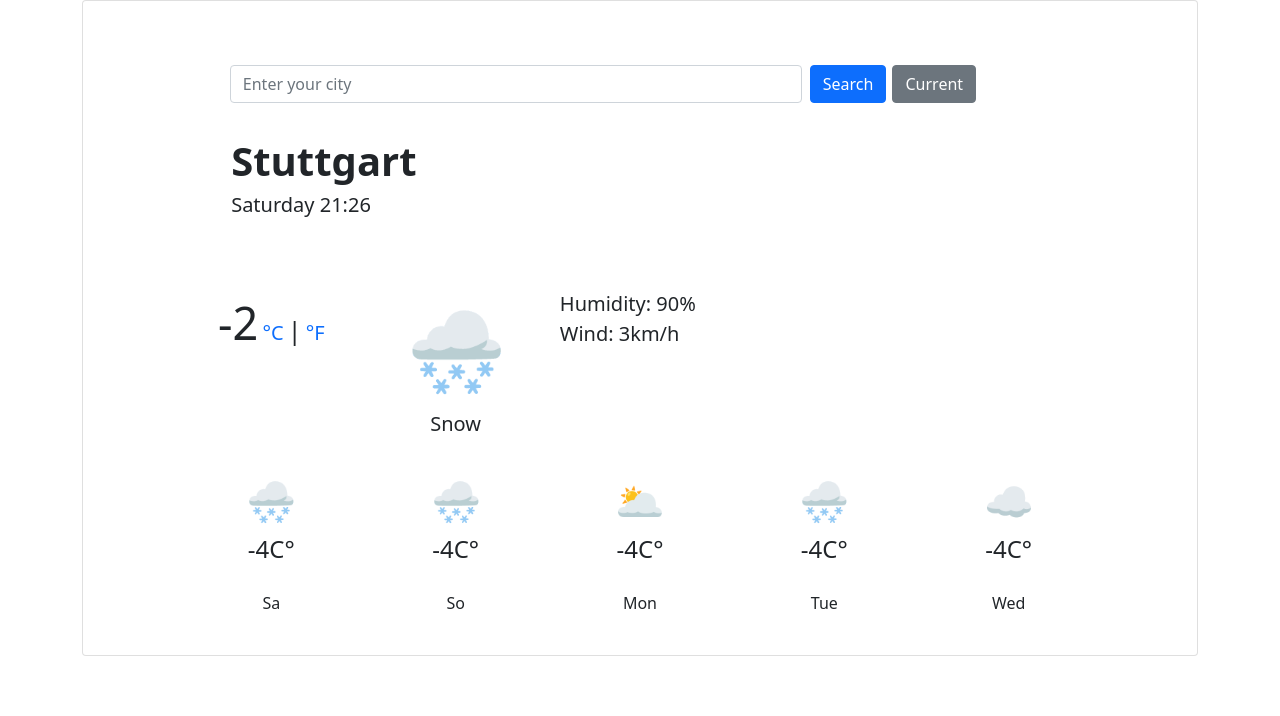
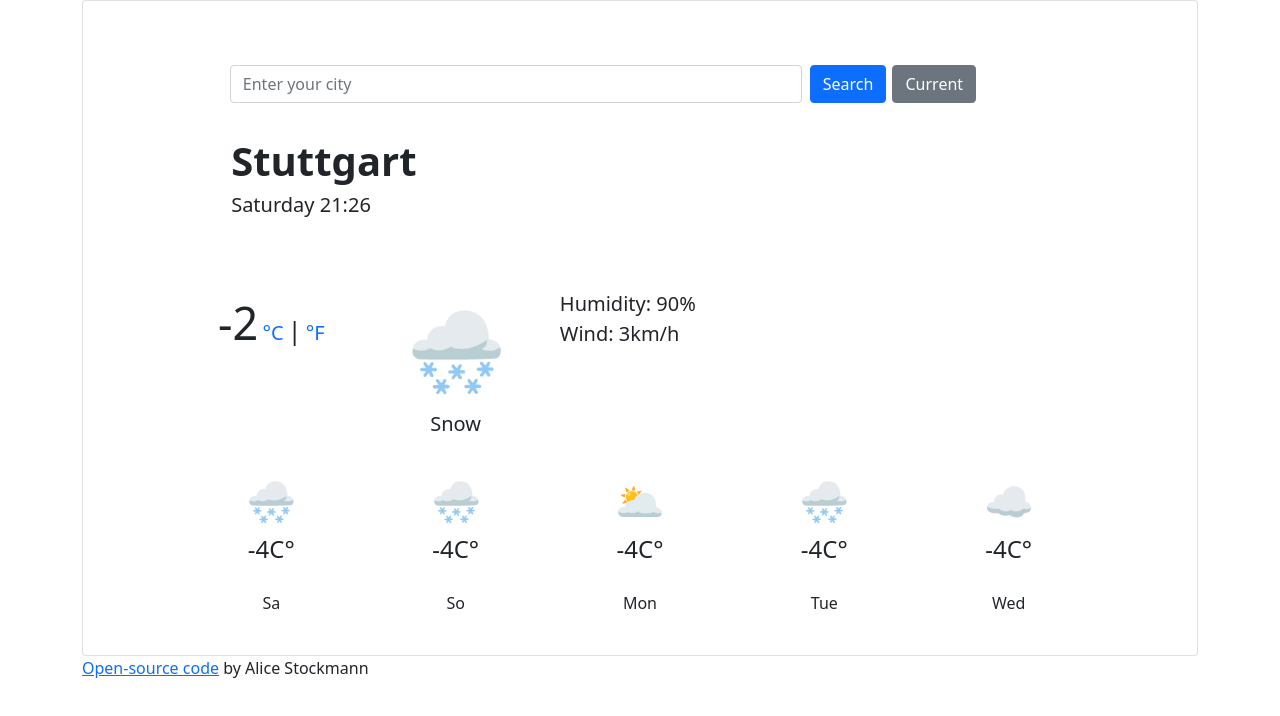
Before and after one commit to Alistoc/Weather-App, a plain HTML site: page index.html in a window 1280 px wide. Drawn offline with nearby package versions, Linux system fonts and the light colour scheme; no server answers.

Commit message:
Added Link to github

```diff
--- a/index.html
+++ b/index.html
@@ -117,6 +117,12 @@
         </div>
       </div>
     </div>
+    <div class="container">
+      <a href="https://github.com/Alistoc/Weather-App" target="_blank"
+        >Open-source code</a
+      >
+      by Alice Stockmann
+    </div>
     <script src="src/skript.js"></script>
   </body>
 </html>
```
